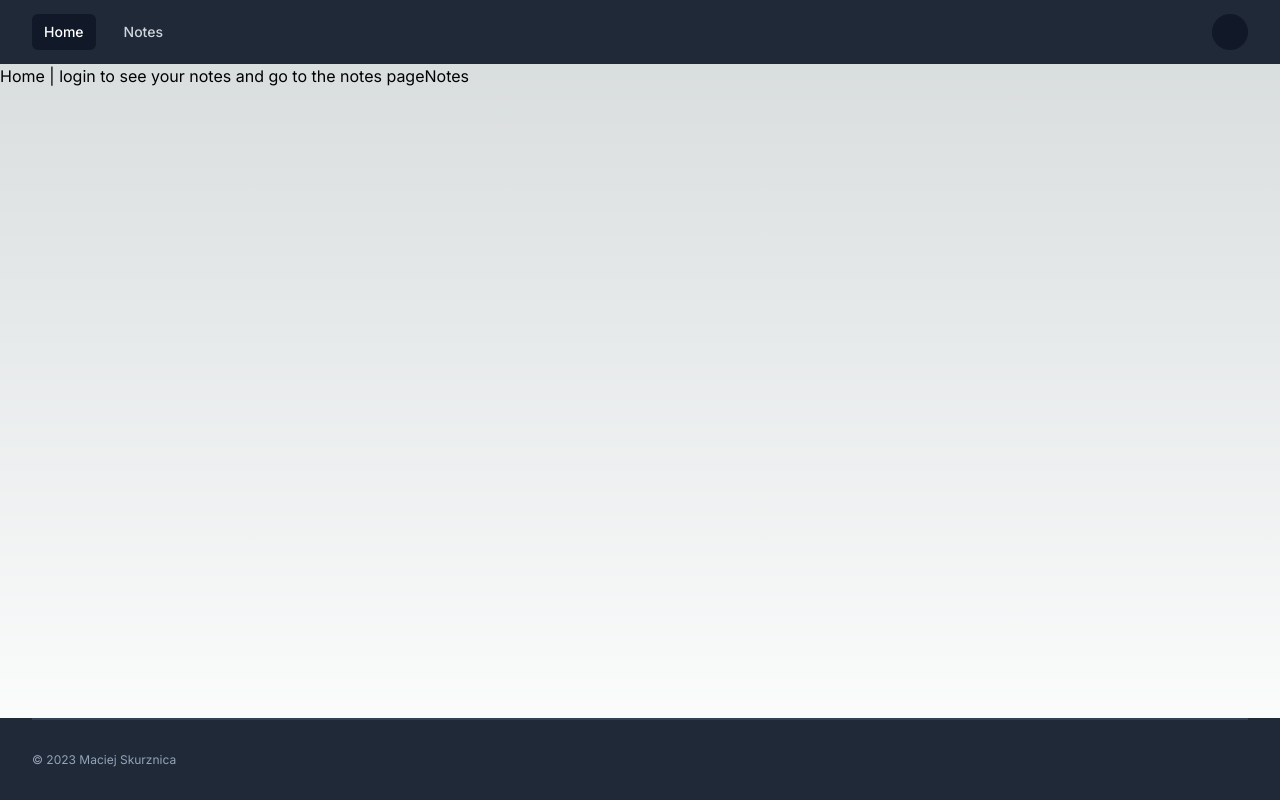
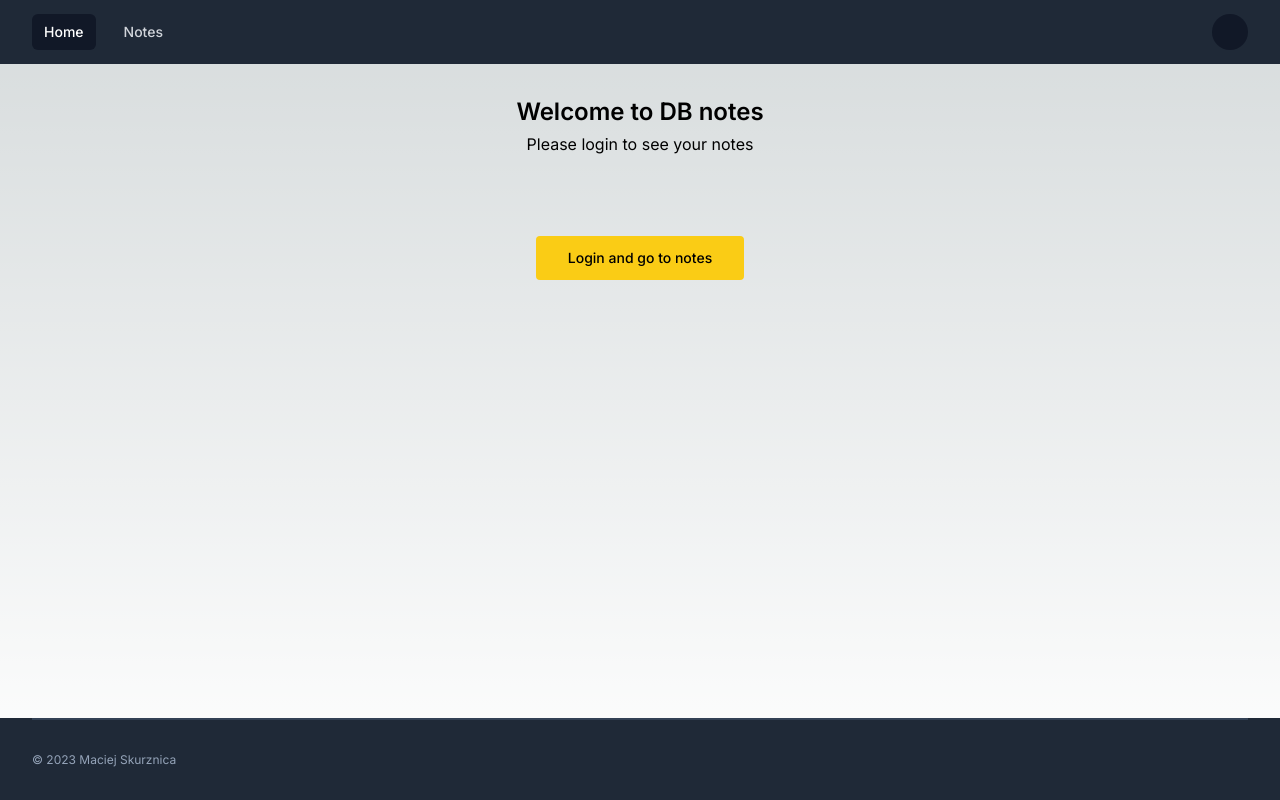
Before and after one commit to maciej-skurznica/DB-notes, a Next.js app: page / in a window 1280 px wide. Built offline with nearby package versions, Linux system fonts and the light colour scheme; some icons are missing.

Commit message:
home page

```diff
--- a/app/page.tsx
+++ b/app/page.tsx
@@ -2,9 +2,15 @@ import Link from "next/link";
 
 export default function Home() {
   return (
-    <main className="">
-      Home | login to see your notes and go to the notes page
-      <Link href="/notes">Notes</Link>
+    <main className="w-full max-w-7xl mx-auto px-4 sm:px-12 lg:px-16 py-8 flex flex-col items-center ">
+      <h1 className="text-2xl font-semibold">Welcome to DB notes</h1>
+      <h2 className="mt-1">Please login to see your notes</h2>
+      <Link
+        className="mt-20 inline-block rounded bg-yellow-400 px-8 py-3 text-sm font-medium transition hover:scale-110 hover:shadow-xl active:bg-yellow-300"
+        href="/notes"
+      >
+        Login and go to notes
+      </Link>
     </main>
   );
 }
```
